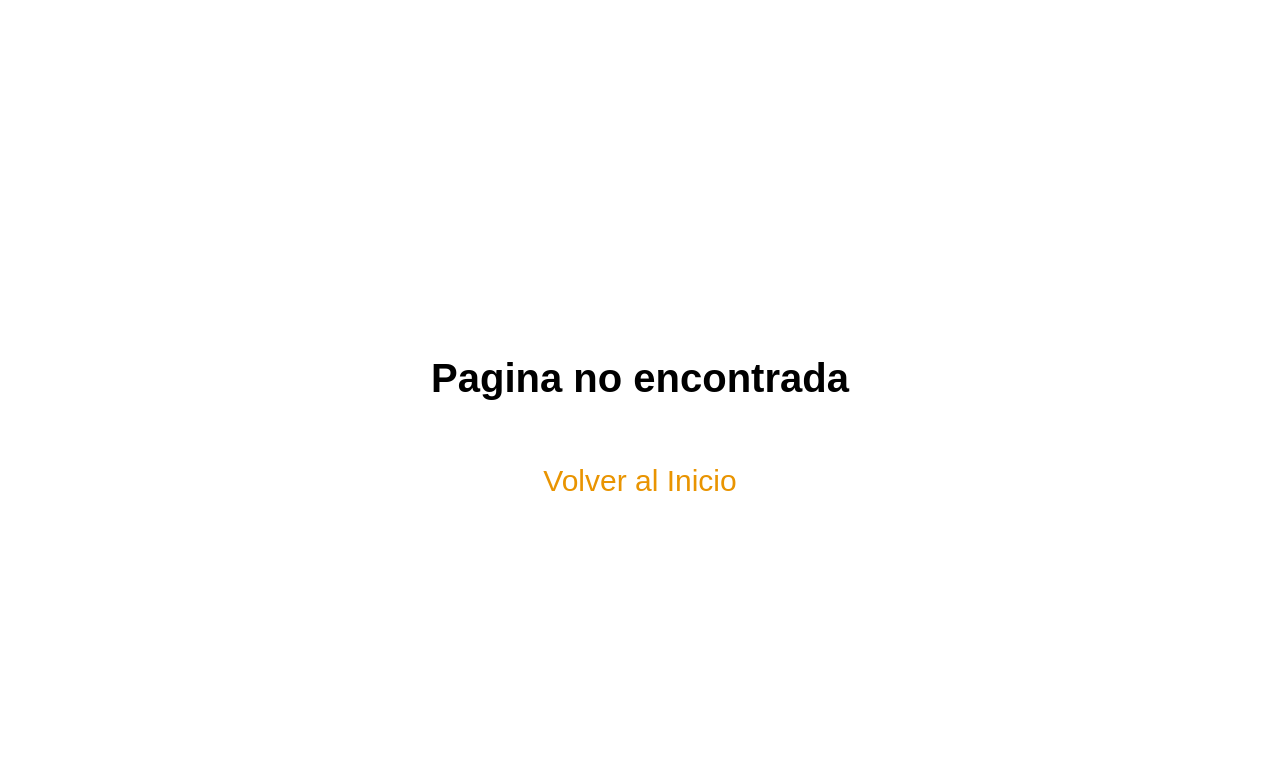
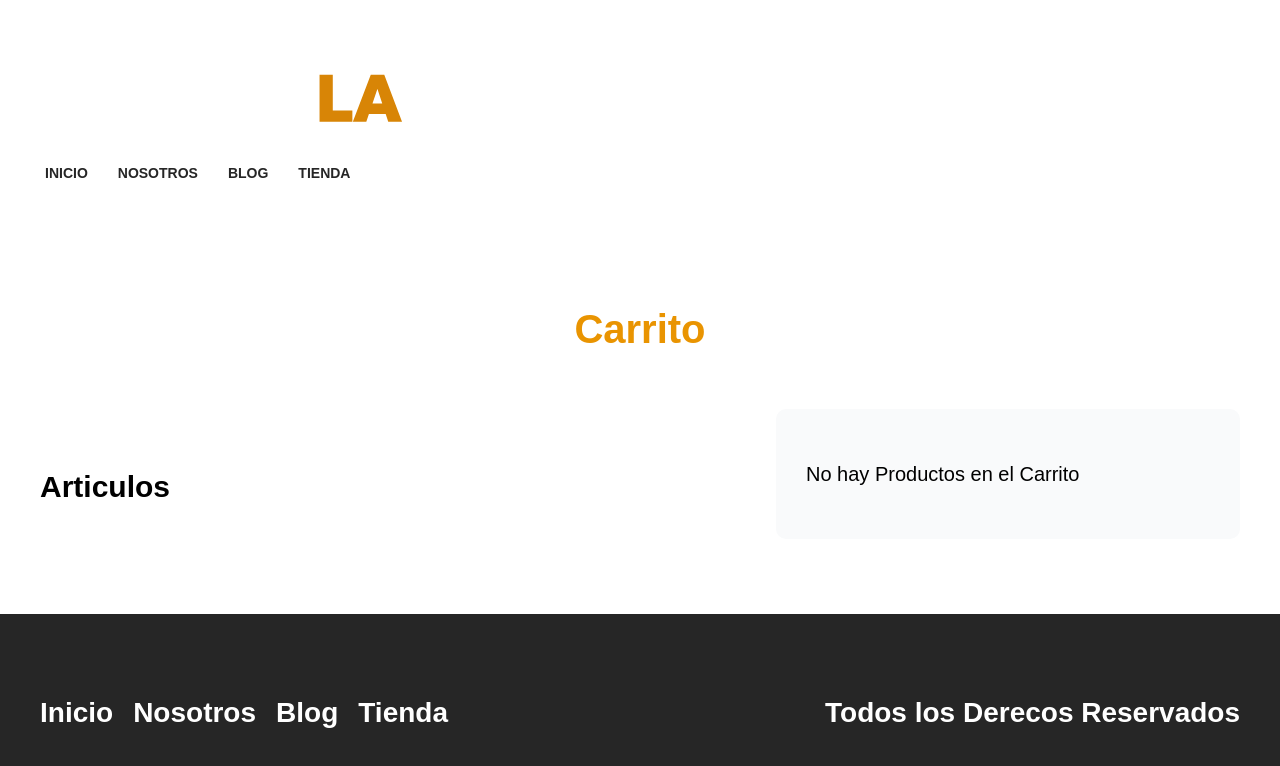
Before and after one commit to eze93coronel/guitarla_next_strapi, a Next.js app: page /carrito in a window 1280 px wide. Before the commit this address had no page. Shown: the top 766 px of the page. Built offline with nearby package versions, Linux system fonts and the light colour scheme.

Commit message:
agregamos una nueva page carrito, le dimos estilos

```diff
--- /dev/null
+++ b/pages/carrito.js
@@ -0,0 +1,78 @@
+import {useState ,useEffect} from 'react';
+import Layout from '../components/Layout';
+import styles from '../styles/Carrito.module.css'
+import Image from 'next/image';
+const Carrito = ({carrito,actualizarCantidad,eliminarProducto}) => {
+
+  //state de total
+  const [total,setTotal] = useState(0)
+
+  useEffect(()=>{
+    //reduce es un metodo que itera en todos los elementos y va ir sumando con el valor previo
+    const calculoTotal = carrito.reduce((total,producto) => total + (producto.cantidad * producto.precio), 0 );
+
+    setTotal(calculoTotal);
+  },[carrito])
+
+  return (
+    <Layout pagina={"Carrito de compras"}>
+        <h1 className="heading">Carrito</h1>
+        <main className={`${styles.contenido} contenedor`}>
+          <div className={styles.carrito}>
+          <h2>Articulos</h2>
+          {carrito.lenght === 0 ? 'Carrito Vacio' : (
+            carrito.map( (producto)=>(
+            <div key={producto.id} className={styles.producto}>
+                <div>
+             <Image layout="responsive" width={250} height={480} src={producto.imagen} alt={producto.nombre} />
+                </div>
+
+                <div>
+              <p className={styles.nombre}>{producto.nombre}</p>
+              <div className={styles.cantidad}>
+              <p>Cantidad:</p>
+              <select value={producto.cantidad} className={styles.select}
+               onChange={(e)=>actualizarCantidad({
+                 cantidad: e.target.value,
+                 id:producto.id
+
+               })}>
+                        <option value="1">1</option>
+                        <option value="2">2</option>
+                        <option value="3">3</option>
+                        <option value="4">4</option>
+                        <option value="5">5</option>
+                        <option value="6">6</option>
+                        <option value="7">7</option>
+                     </select>
+              </div>
+
+              <p className={styles.precio}> $ <span>{producto.precio}</span> </p>
+              <p className={styles.subtotal}>
+                Subtotal : $
+                 <span>{producto.precio * producto.cantidad}</span>
+              </p>
+
+                </div>
+               <button type='button' onClick={()=>eliminarProducto(producto.id)} className={styles.eliminar}>x</button>
+             </div>
+            ))
+           )}
+          </div>
+          <div className={styles.resumen}>
+            {total > 0 ? (
+              <>
+            <h3>Resumen del Pedido</h3>
+              <p>Total a Pagar:${total}</p>
+
+              </>
+            ) : (
+                <p>No hay Productos en el Carrito</p>
+            )}
+          </div>
+        </main>
+   </Layout>
+  )
+}
+
+export default Carrito;
--- /dev/null
+++ b/styles/Carrito.module.css
@@ -0,0 +1,77 @@
+.contenido{
+    display: grid;
+    gap: 4rem;
+}
+@media(min-width: 768px){
+    .contenido{
+        grid-template-columns:  3fr 2fr;
+        align-items: flex-start;
+    }
+}
+.carrito {
+    padding: 3rem 0;
+}
+.producto {
+    display: grid;
+    grid-template-columns: 1fr 3fr;
+    gap : 4rem;
+    align-items: center;
+    border-bottom: 1px solid #cfcfcf;
+    padding: 3rem 0;
+    position: relative;
+}
+.producto:last-of-type{
+    border: none;
+}
+.producto p{
+    margin: 0 0 1rem 0;
+}
+.nombre {
+    font-weight: 700;
+    font-size: 2.2rem;
+}
+.cantidad{
+   display: flex;
+   align-items: center;
+   gap: 1rem;
+   margin-bottom:  1rem;
+}
+.cantidad p{
+    margin: 0;
+}
+.select {
+    all: unset;
+    padding: 1rem;
+    border: 1px solid orange;
+    flex: 1;
+    text-align: center;
+    border-radius : 1rem;
+}
+.precio{
+    font-weight: 700;
+    color: var(--primary);
+}
+.precio span{
+    font-size: 2.4rem;
+}
+.subtotal{
+    font-weight: 700;
+}
+.subtotal span{
+    font-size: 2.4rem;
+}
+.eliminar{
+    all: unset;
+    position: absolute;
+    top: 3rem;
+    right: 1rem;
+    font-weight: bold;
+}
+.eliminar:hover{
+    cursor: pointer;
+}
+.resumen{
+    background-color: #F9FAFB;
+    padding: 3rem;
+    border-radius: 1rem;
+}
```
Also changed, not shown: public/img/guitarra.jpg (added).
